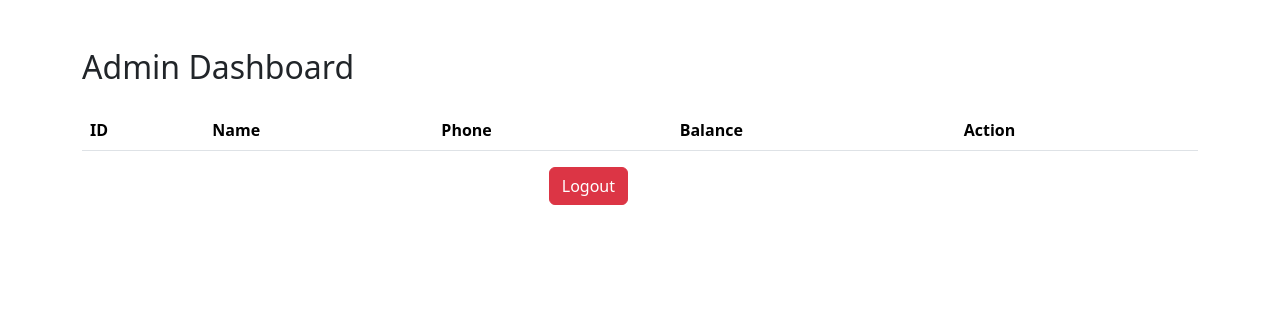
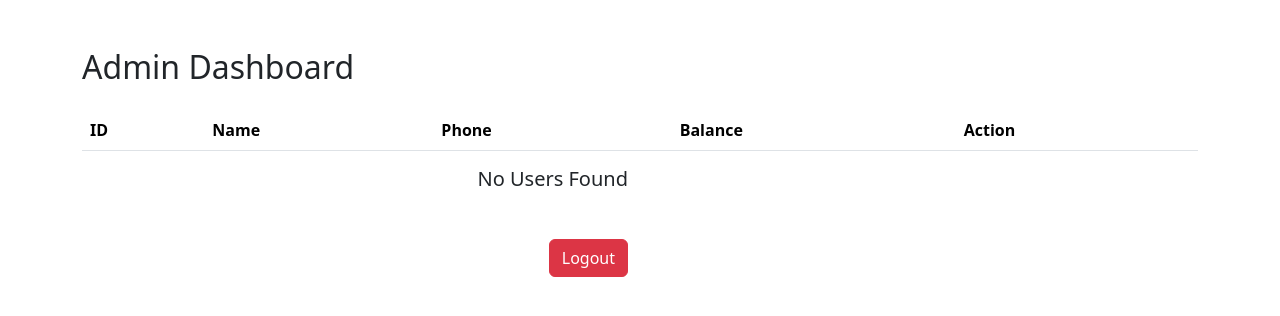
Before and after one commit to Udaytondwal1/smcBank---Angular, an Angular app: page /admin in a window 1280 px wide. Shown: the top 316 px of the page. Built offline with nearby package versions, Linux system fonts and the light colour scheme.

Commit message:
Added Error Message in Admin

```diff
--- a/src/app/components/admin/admin.component.html
+++ b/src/app/components/admin/admin.component.html
@@ -34,6 +34,8 @@
       </table>
     </div>
     <div class="col-6 text-end">
+      <h5  class="mb-5">{{ errmsg }}</h5>
+
       <button class="btn btn-danger" (click)="logout()">Logout</button>
     </div>
   </div>
--- a/src/app/components/admin/admin.component.ts
+++ b/src/app/components/admin/admin.component.ts
@@ -10,6 +10,7 @@ export class AdminComponent implements OnInit {
   public users: any[] = [];
   editIndex: number = -1;
   editBalanceValue: number[] = [];
+  errmsg: string = "";
 
   constructor(private router: Router) { }
 
@@ -22,6 +23,8 @@ export class AdminComponent implements OnInit {
     const Localdata = localStorage.getItem("signUpUsers");
     if (Localdata != null) {
       this.users = JSON.parse(Localdata);
+    } else {
+      this.errmsg = "No Users Found";
     }
   }
 
--- a/src/app/components/homepage/homepage.component.ts
+++ b/src/app/components/homepage/homepage.component.ts
@@ -52,6 +52,7 @@ export class HomepageComponent implements OnInit {
       if (this.isUserExist) {
         if (this.amount > 0 && this.amount <= this.signedInUser.balance) {
           // Update balances
+          console.log(this.isUserExist);
           this.signedInUser.balance -= this.amount;
           this.isUserExist.balance += this.amount;
 
```
